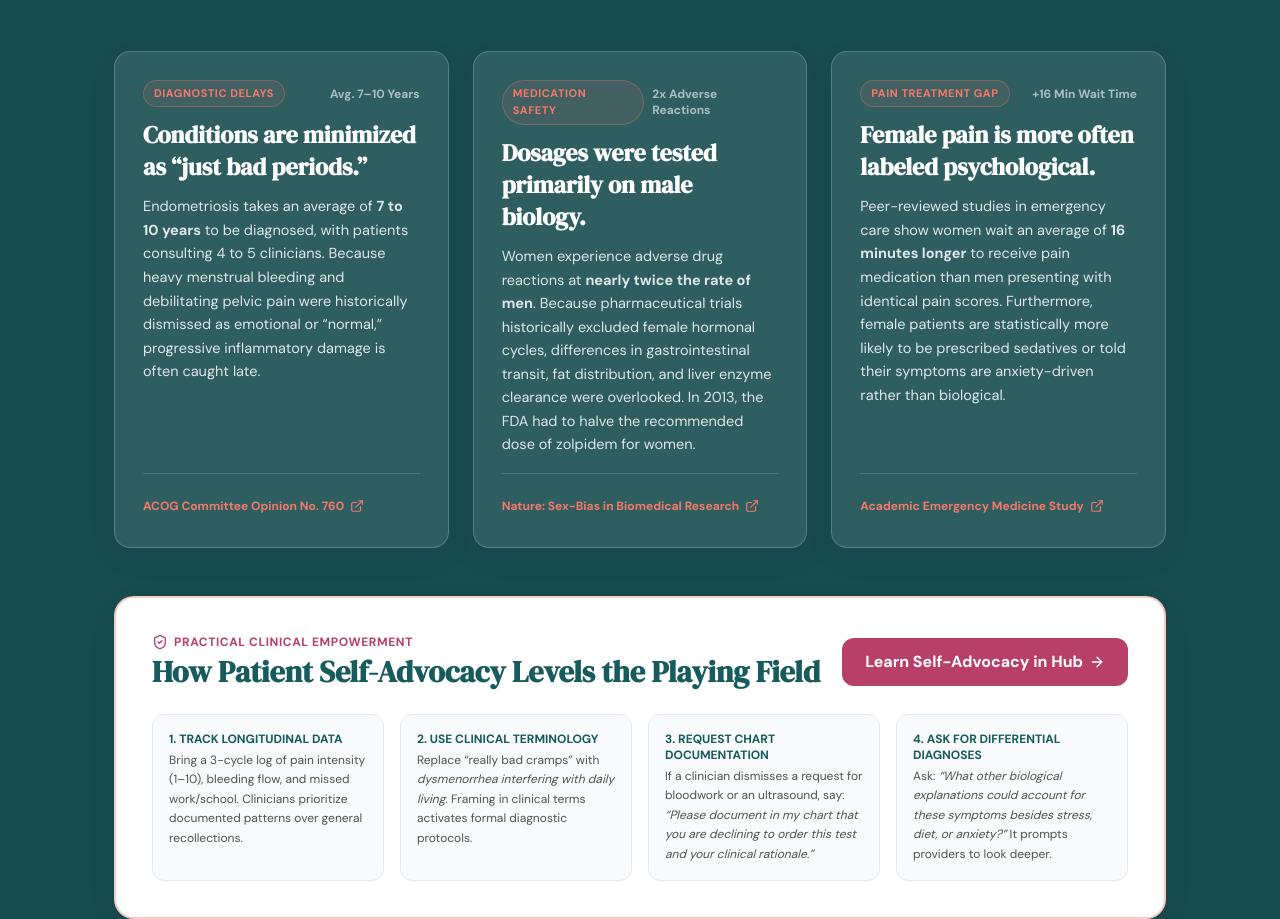
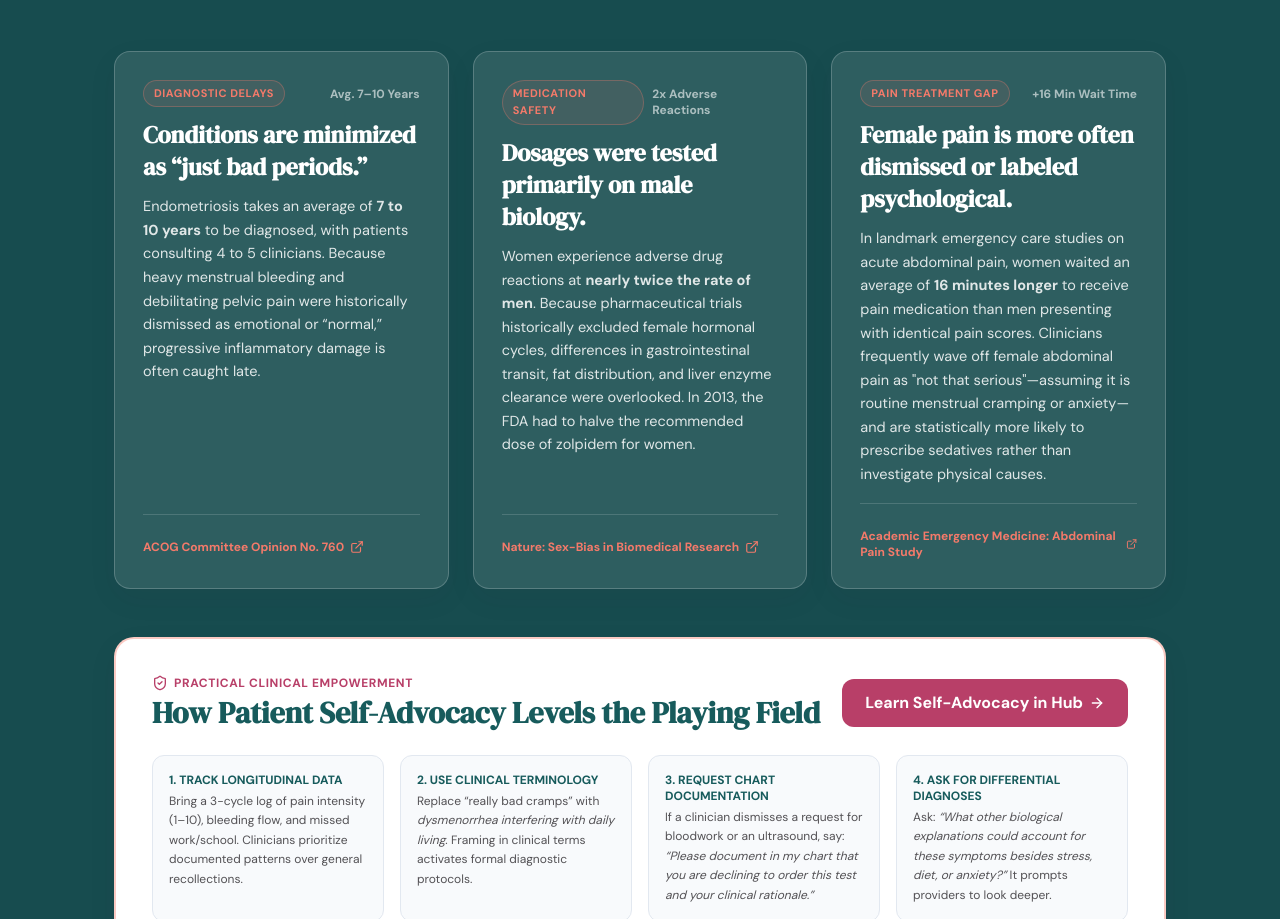
Before and after one commit to sjmaverick26/reprous-webapp, a Next.js app: page / in a window 1280 px wide. Shown: the part 2890-3809 px from the top of the page. Built offline with nearby package versions, Linux system fonts and the light colour scheme; no server answers.

Commit message:
feat(home): add acute abdominal pain context and explain clinical dismissal in pain gap card

```diff
--- a/src/components/pages/HomeView.tsx
+++ b/src/components/pages/HomeView.tsx
@@ -721,10 +721,10 @@ export function HomeView({ onNavigate, onSelectLang }: HomeViewProps) {
                   <span className="text-xs font-bold text-white/60 font-sans">+16 Min Wait Time</span>
                 </div>
                 <h3 className="text-xl sm:text-2xl font-serif font-bold text-white mb-3 leading-snug">
-                  Female pain is more often labeled psychological.
+                  Female pain is more often dismissed or labeled psychological.
                 </h3>
                 <p className="text-[14.5px] text-white/85 leading-relaxed font-sans mb-4">
-                  Peer-reviewed studies in emergency care show women wait an average of <strong>16 minutes longer</strong> to receive pain medication than men presenting with identical pain scores. Furthermore, female patients are statistically more likely to be prescribed sedatives or told their symptoms are anxiety-driven rather than biological.
+                  In landmark emergency care studies on acute abdominal pain, women waited an average of <strong>16 minutes longer</strong> to receive pain medication than men presenting with identical pain scores. Clinicians frequently wave off female abdominal pain as &quot;not that serious&quot;—assuming it is routine menstrual cramping or anxiety—and are statistically more likely to prescribe sedatives rather than investigate physical causes.
                 </p>
               </div>
               <div className="pt-4 border-t border-white/15">
@@ -734,7 +734,7 @@ export function HomeView({ onNavigate, onSelectLang }: HomeViewProps) {
                   rel="noopener noreferrer"
                   className="inline-flex items-center gap-1.5 text-xs font-bold text-coral hover:underline font-sans"
                 >
-                  <span>Academic Emergency Medicine Study</span>
+                  <span>Academic Emergency Medicine: Abdominal Pain Study</span>
                   <ExternalLink className="w-3.5 h-3.5" />
                 </a>
               </div>
```
